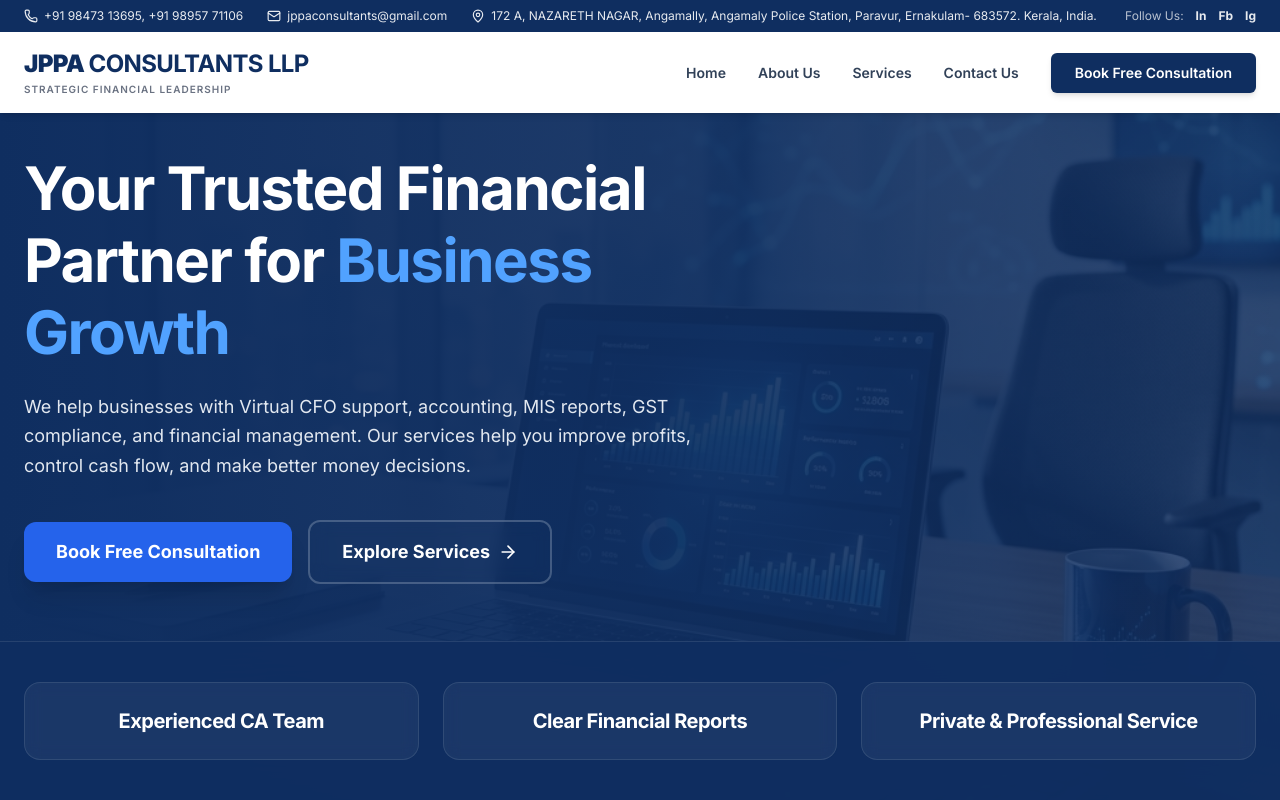
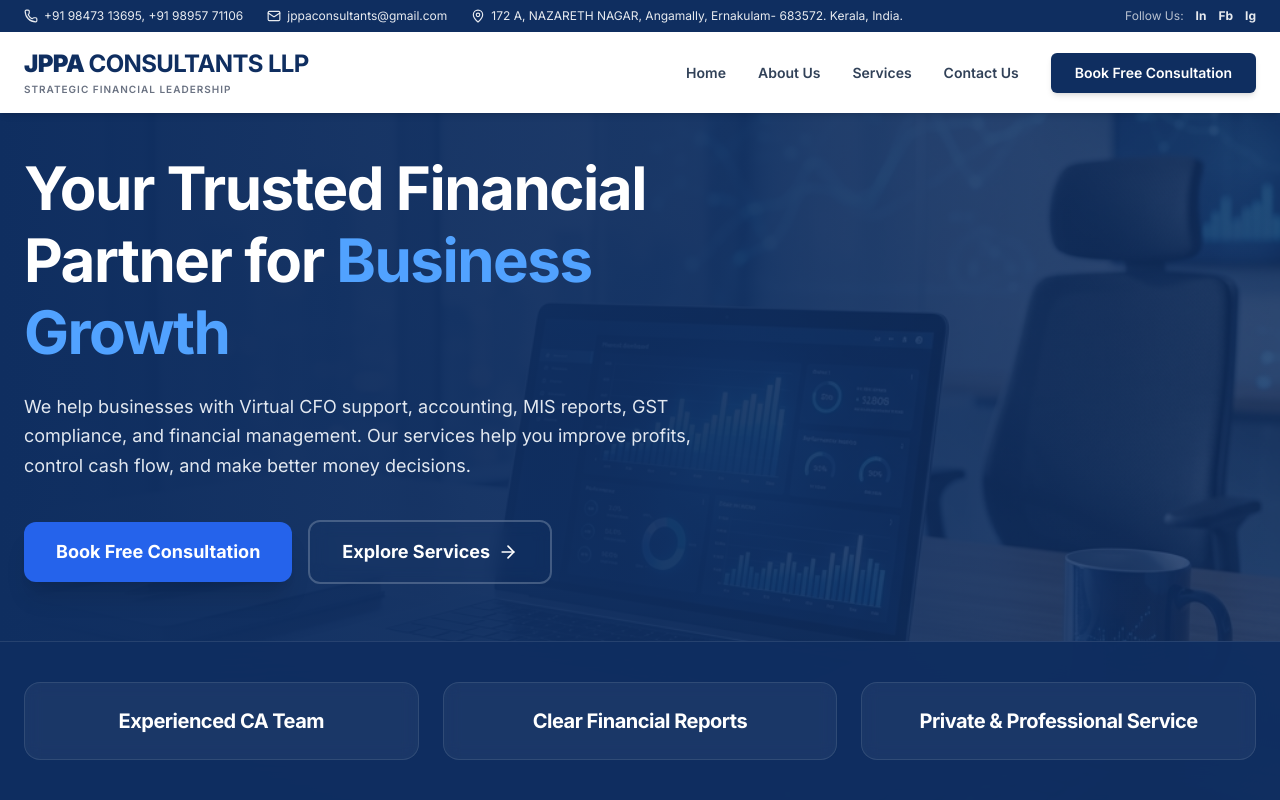
Before and after one commit to ilyasyuva20/jppallp, a Next.js app: page / in a window 1280 px wide. Shown: the top 800 px of the page. Built offline with nearby package versions, Linux system fonts and the light colour scheme.

Commit message:
style: shorten address string in footer and navbar components

```diff
--- a/src/components/Footer.tsx
+++ b/src/components/Footer.tsx
@@ -53,7 +53,7 @@ export default function Footer() {
           <div className="space-y-4 text-blue-100 text-sm">
             <div className="flex items-start gap-3">
               <MapPin size={18} className="text-blue-400 shrink-0" />
-              <span>172 A, NAZARETH NAGAR, Angamally, Angamaly Police Station, Paravur, Ernakulam- 683572. Kerala, India.</span>
+              <span>172 A, NAZARETH NAGAR, Angamally, Ernakulam- 683572. Kerala, India.</span>
             </div>
             <div className="flex items-start gap-3">
               <Phone size={18} className="text-blue-400 shrink-0 mt-0.5" />
--- a/src/components/Navbar.tsx
+++ b/src/components/Navbar.tsx
@@ -30,8 +30,8 @@ export default function Navbar() {
             </div>
             <div className="flex items-center gap-1.5 min-w-0">
               <MapPin size={14} className="shrink-0" />
-              <span className="truncate" title="172 A, NAZARETH NAGAR, Angamally, Angamaly Police Station, Paravur, Ernakulam- 683572. Kerala, India.">
-                172 A, NAZARETH NAGAR, Angamally, Angamaly Police Station, Paravur, Ernakulam- 683572. Kerala, India.
+              <span className="truncate" title="172 A, NAZARETH NAGAR, Angamally, Ernakulam- 683572. Kerala, India.">
+                172 A, NAZARETH NAGAR, Angamally, Ernakulam- 683572. Kerala, India.
               </span>
             </div>
           </div>
```
